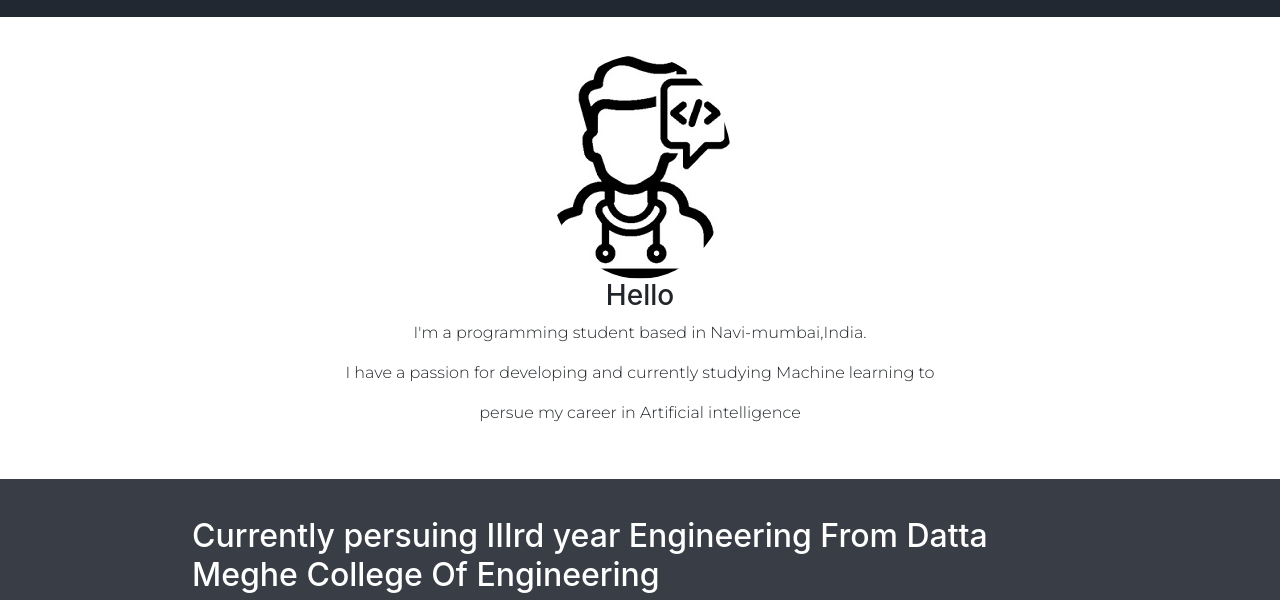
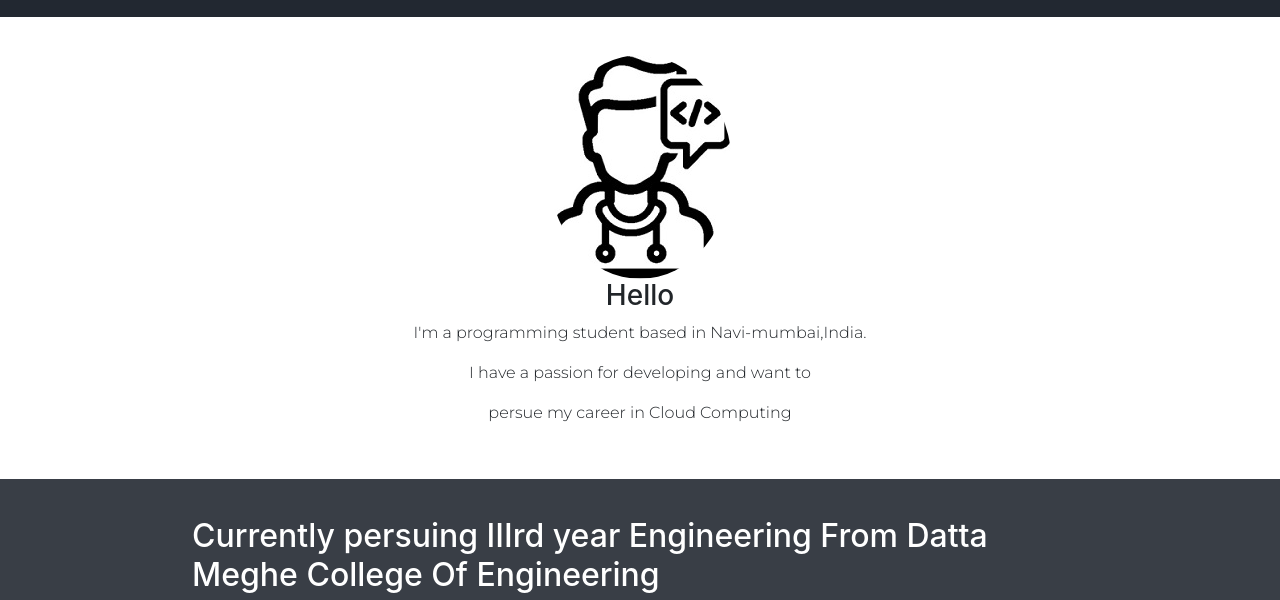
Before and after one commit to shrenikkarmokar/shrenik, a plain HTML site: page index.html in a window 1280 px wide. Shown: the part 443-1043 px from the top of the page. Drawn offline with nearby package versions, Linux system fonts and the light colour scheme.

Commit message:
Update index.html

```diff
--- a/index.html
+++ b/index.html
@@ -73,8 +73,8 @@
       <img class="avatar-img" src="images/code.jpg" alt="avatar">
       <h3>Hello</h3>
       <p>I'm a programming student based in Navi-mumbai,India.</p>
-      <p>I have a passion for developing and currently studying Machine learning to </p>
-      <p>persue my career in Artificial intelligence</p>
+      <p>I have a passion for developing and want to </p>
+      <p>persue my career in Cloud Computing</p>
     </div>
   </section>
 
```
